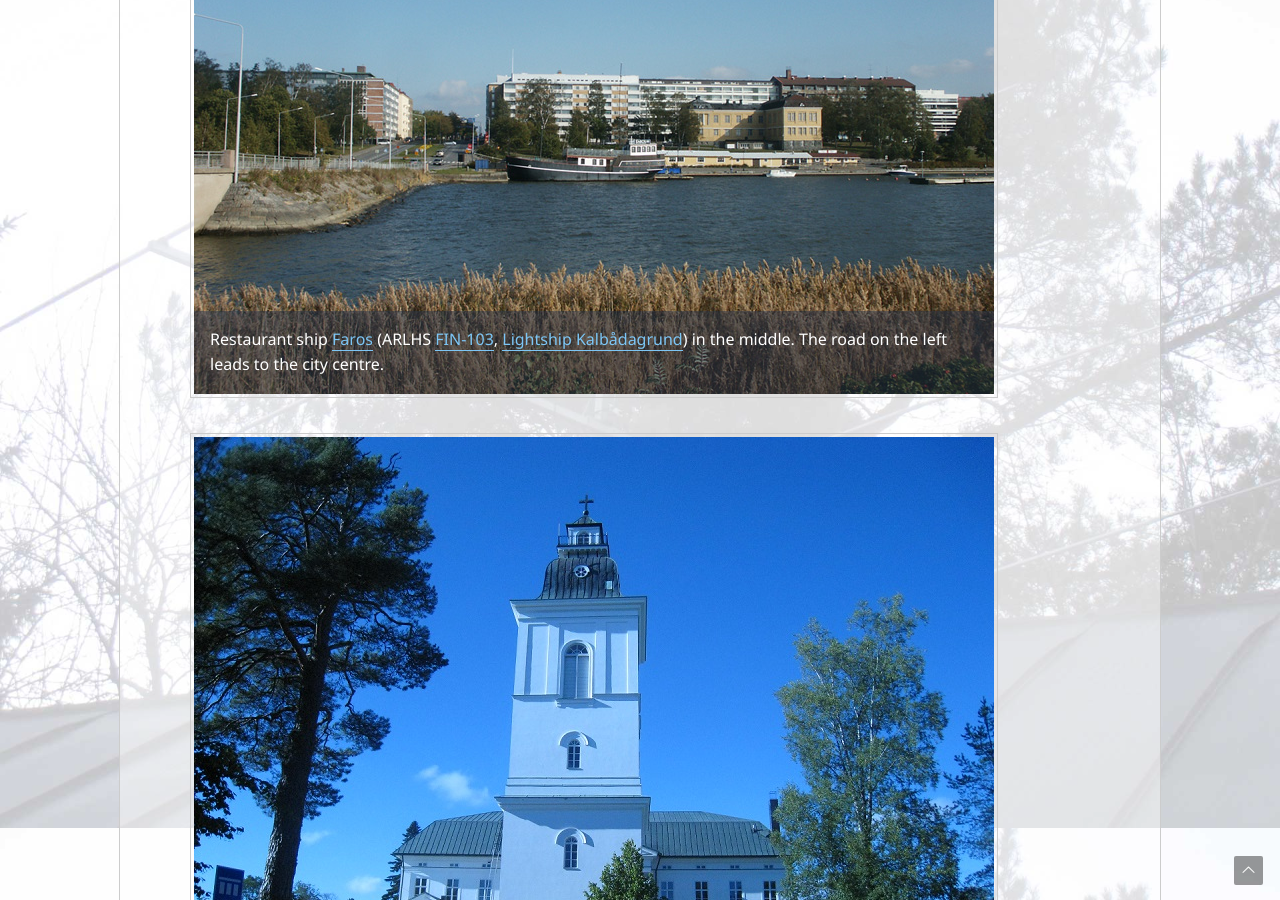
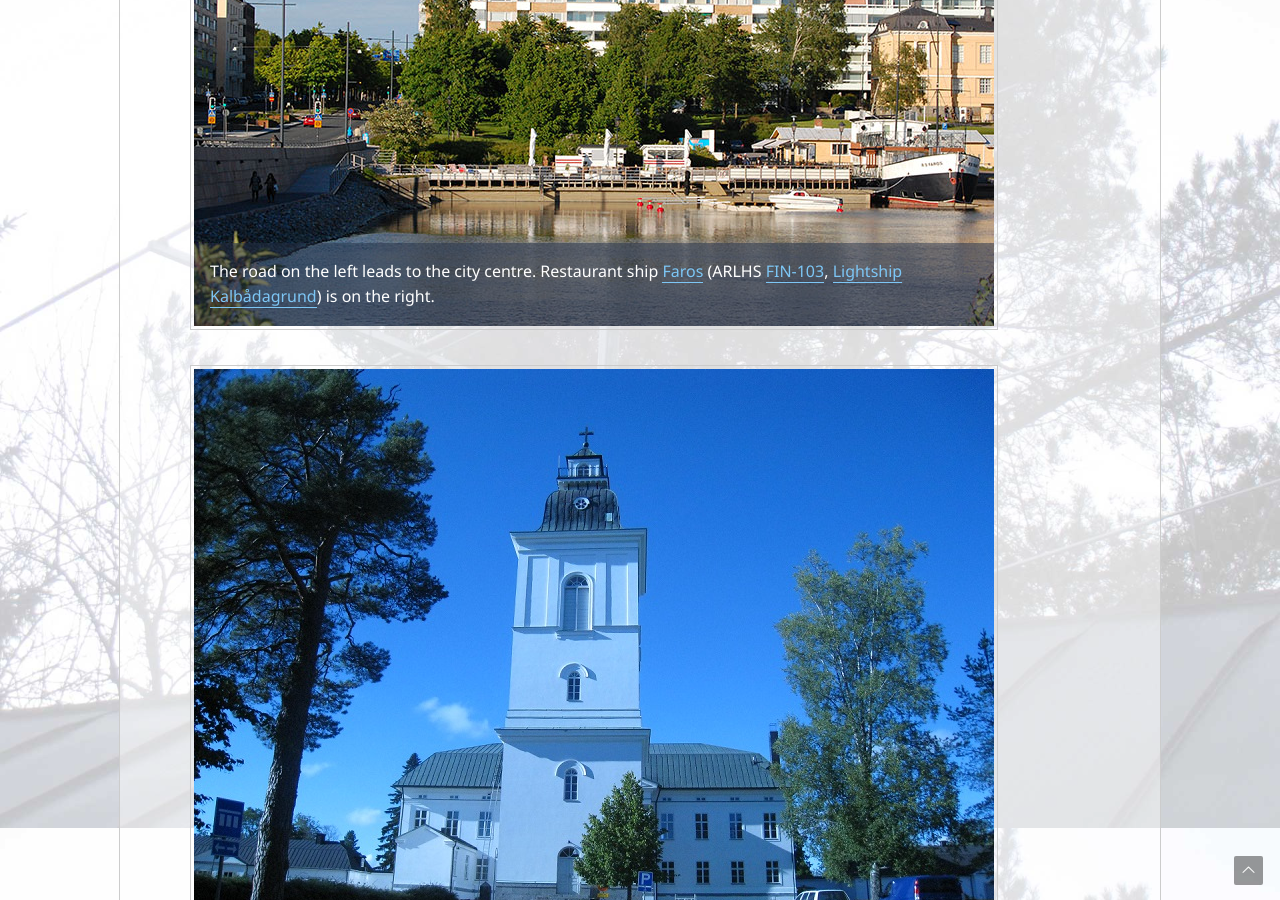
Before and after one commit to teear/56fl001.fldx.org, a Jekyll site: the page built from vaasa.html, in a window 1280 px wide and 900 px high, scrolled down 5892 px. Built offline with Jekyll 4.4.1, drawn with Linux system fonts in a browser that asks for light colours.

Commit message:
Updated Faros image on Vaasa page

```diff
--- a/vaasa.html
+++ b/vaasa.html
@@ -149,7 +149,8 @@ as their mother tongue, 22% speak Swedish and 7% speak other languages.
  <div class="of-container">
    <a href="images/vaasa/faros.jpg"><img src="images/vaasa/faros-preview.jpg" alt="Restaurant ship Faros"></a>
    <div class="caption">
-     Restaurant ship <a href="http://www.faros.fi/en/">Faros</a> (ARLHS <a href="http://wlol.arlhs.com/lighthouse/FIN103.html">FIN-103</a>, <a href="http://www.lightphotos.net/photos/displayimage.php?album=15&amp;pid=7444">Lightship Kalbådagrund</a>) in the middle. The road on the left leads to the city centre.
+     The road on the left leads to the city centre.
+     Restaurant ship <a href="http://www.faros.fi/en/">Faros</a> (ARLHS <a href="http://wlol.arlhs.com/lighthouse/FIN103.html">FIN-103</a>, <a href="http://www.lightphotos.net/photos/displayimage.php?album=15&amp;pid=7444">Lightship Kalbådagrund</a>) is on the right.
    </div>
  </div>
 </div>
```
Also changed, not shown: images/vaasa/faros-preview.jpg, images/vaasa/faros.jpg.
